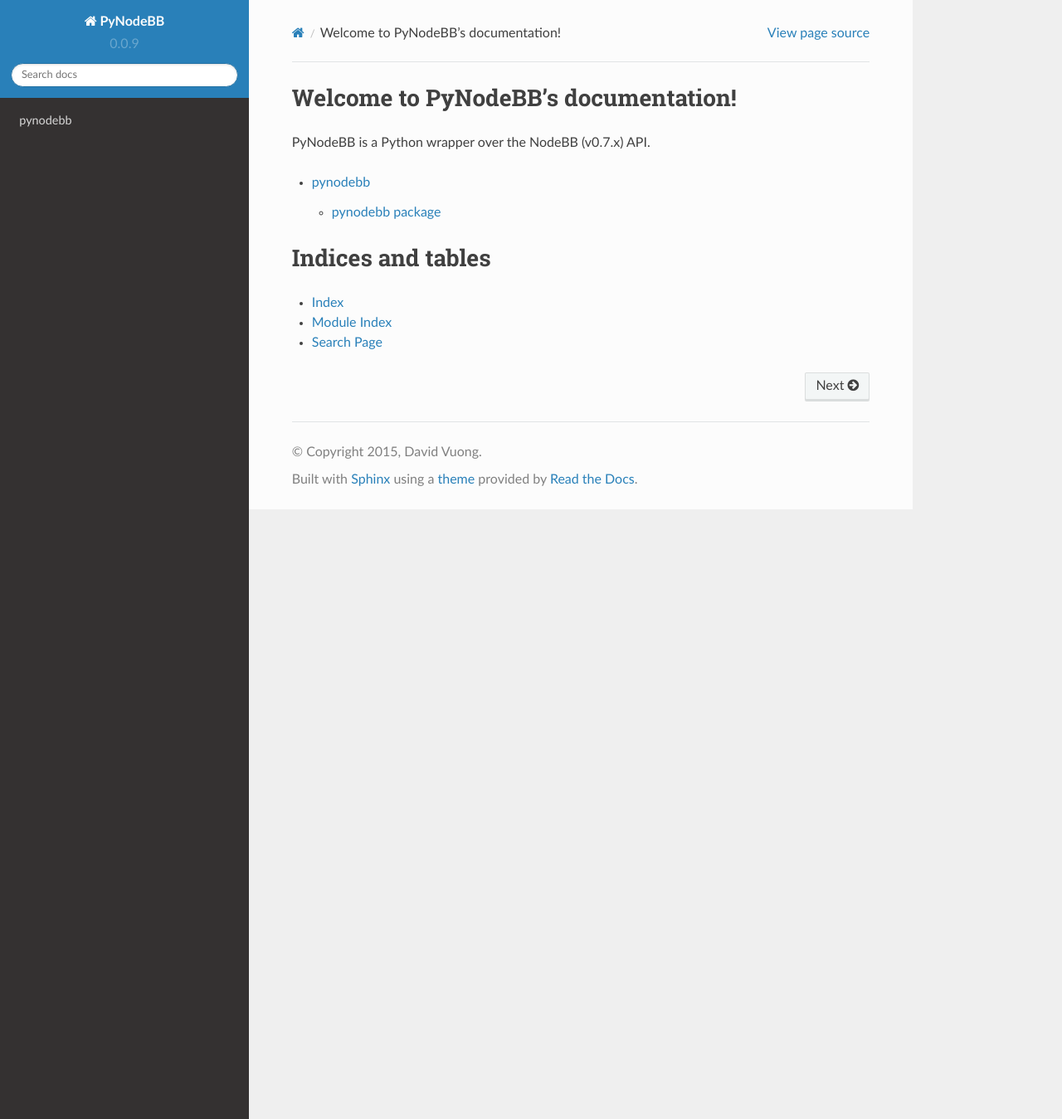
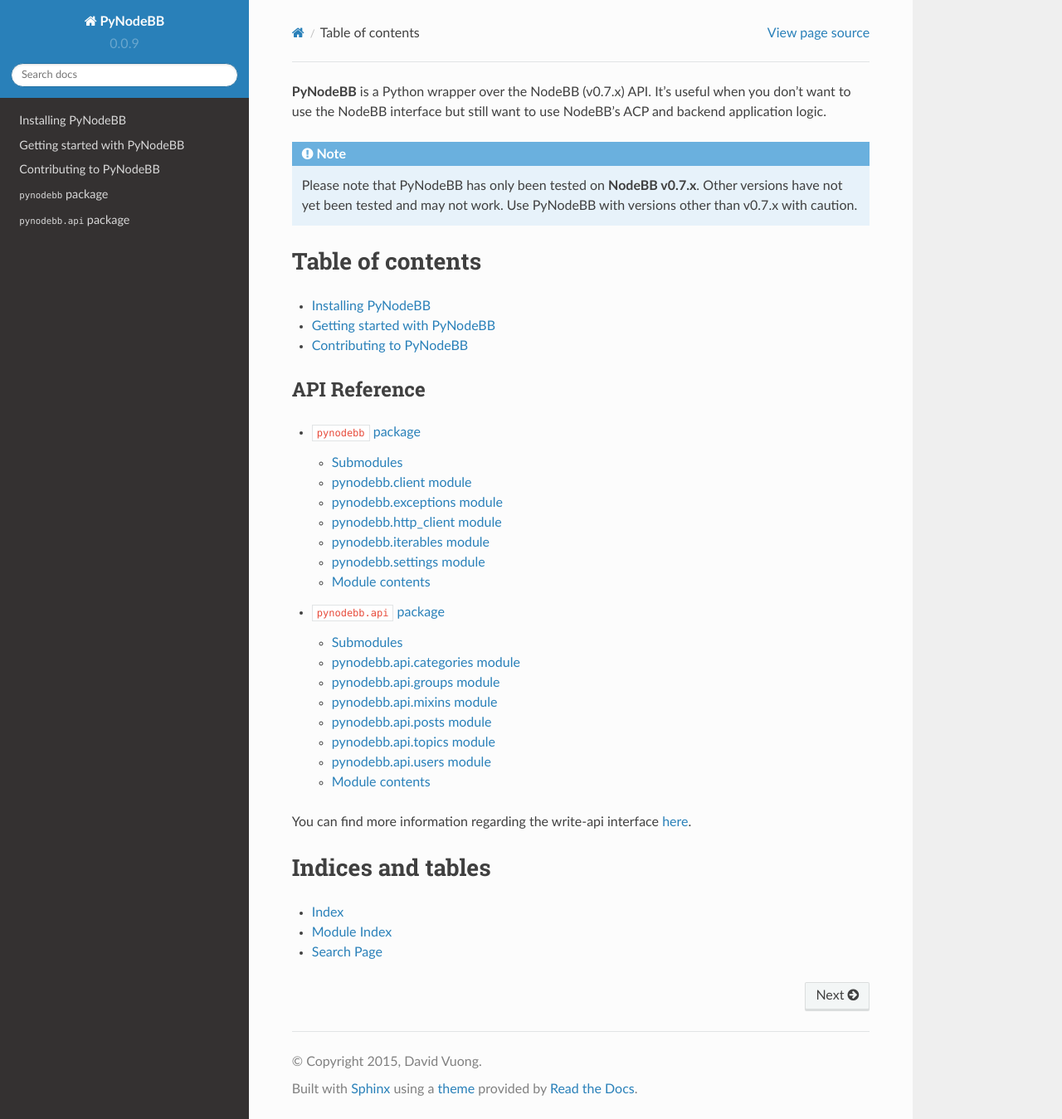
Before and after one commit to davidvuong/pynodebb, a Sphinx documentation site: the page built from docs/index.rst, in a window 1280 px wide and 1349 px high. Shown: the whole window at 83% size. Built offline with Sphinx 7.4.7 and the Read the Docs theme 2.0.0, drawn with Linux system fonts in a browser that asks for light colours.

```diff
--- a/docs/index.rst
+++ b/docs/index.rst
@@ -1,17 +1,29 @@
-.. PyNodeBB documentation master file, created by
-   sphinx-quickstart on Wed Nov  4 13:50:51 2015.
-   You can adapt this file completely to your liking, but it should at least
-   contain the root `toctree` directive.
+**PyNodeBB** is a Python wrapper over the NodeBB (v0.7.x) API. It's useful when you don't want to use the NodeBB interface but still want to use NodeBB's ACP and backend application logic.
 
-Welcome to PyNodeBB's documentation!
-====================================
+.. note::
 
-PyNodeBB is a Python wrapper over the NodeBB (v0.7.x) API.
+    Please note that PyNodeBB has only been tested on **NodeBB v0.7.x**. Other versions have not yet been tested and may not work. Use PyNodeBB with versions other than v0.7.x with caution.
+
+Table of contents
+=================
 
 .. toctree::
-   :maxdepth: 2
+    :maxdepth: 2
 
-   modules.rst
+    src/install
+    src/getstarted
+    src/contribute
+
+API Reference
+-------------
+
+.. toctree::
+    :maxdepth: 2
+
+    src/pynodebb
+    src/pynodebb.api
+
+You can find more information regarding the write-api interface `here <https://github.com/davidvuong/nodebb-plugin-write-api/blob/master/routes/v1/README.md>`_.
 
 Indices and tables
 ==================
--- /dev/null
+++ b/docs/src/contribute.rst
@@ -0,0 +1,26 @@
+Contributing to PyNodeBB
+========================
+
+Before contributing, please read the `contribution guide <https://github.com/davidvuong/pynodebb/blob/master/CONTRIBUTING.md>`_ on GitHub.
+
+1. Fork the PyNodeBB `repository <https://github.com/davidvuong/pynodebb>`_ on GitHub.
+
+2. Clone your PyNodeBB fork:
+
+.. code::
+
+    git clone git@github.com:your-github-name/pynodebb.git
+    cd pynodebb
+
+3. Setup your development environment:
+
+.. code::
+
+    mkvirtualenv pynodebb
+
+    pip install setuptools --upgrade
+    pip install -r requirements.txt
+
+4. Make your awesome changes.
+
+5. Submit a PR on `GitHub <https://github.com/davidvuong/pynodebb/pulls>`_.
--- /dev/null
+++ b/docs/src/getstarted.rst
@@ -0,0 +1,38 @@
+Getting started with PyNodeBB
+=============================
+
+.. note::
+
+    Before you continue, please read the install guide `here <install.html>`_.
+
+To re-cap, make sure that you've:
+
+1. Installed NodeBB and all dependencies (including Redis or MongoDB)
+2. Installed and enabled the ``nodebb-plugin-write-api``
+3. Created a write-api master token
+
+The next step is to start using the PyNodeBB client.
+
+.. code:: python
+
+    from __future__ import print_function
+    from pynodebb import Client
+
+    client = Client('http://localhost:4567', 'master_token')
+    client.configure(**{
+      'page_size': 20
+    })
+
+    # Retrieves a NodeBB user given their `uid`.
+    status_code, user = client.users.get(uid)
+    print(user['username'])
+
+    # Updates the retrieved user's `fullname`.
+    client.users.update(user['uid'], **{'fullname': 'David Vuong'})
+
+    # Iterate over all topics in category given the `cid`.
+    status_code, topics = client.topics.list(1):
+    for topic in topics:
+        print(topic['title'])
+
+For more information please checkout the `API Reference <pynodebb.html>`_.
--- /dev/null
+++ b/docs/src/install.rst
@@ -0,0 +1,29 @@
+Installing PyNodeBB
+===================
+
+1. Download and install NodeBB. Follow NodeBB's OS specific install guide `here <https://docs.nodebb.org/en/latest/installing/os.html>`_, making sure to replace ``v0.x.x`` with ``v0.7.x``.
+
+.. note::
+
+    PyNodeBB has only been tested on NodeBB v0.7.x. Please download from the ``v0.7.x`` branch.
+
+2. Install the ``nodebb-plugin-write-api`` plugin. Unfortunately NodeBB's API is read-only and does not natively support write requests hence a write-api plugin needs to be installed separately.
+
+.. code::
+
+    cd /path/to/nodebb/node_modules/
+    git clone git@github.com:davidvuong/nodebb-plugin-write-api.git
+
+Here we are installing my personal fork of the ``nodebb-plugin-write-api`` plugin.
+
+The write-api plugin from NodeBB lacks necessary functionality e.g. allowing clients to update user settings. It also no longer supports NodeBB v0.7.x. For more information, checkout the README on `nodebb-plugin-write-api <https://github.com/davidvuong/nodebb-plugin-write-api>`_.
+
+3. After you've cloned the repo, visit your NodeBB's ACP (Admin control panel) to enable the plugin and to create a master token. The master token can be created at ``/admin/plugins/write-api/``.
+
+If you're not able to configure the write-api, restart your NodeBB instance and try again. The master token is used to authenticate requests to your NodeBB instance so keep it safe!
+
+4. The final step is to install PyNodeBB itself. You can do that using pip:
+
+.. code::
+
+    pip install pynodebb --upgrade
--- a/docs/pynodebb.api.rst
+++ b/docs/src/pynodebb.api.rst
@@ -1,5 +1,5 @@
-pynodebb.api package
-====================
+``pynodebb.api`` package
+========================
 
 Submodules
 ----------
@@ -52,7 +52,6 @@ pynodebb.api.users module
     :undoc-members:
     :show-inheritance:
 
-
 Module contents
 ---------------
 
--- a/docs/pynodebb.rst
+++ b/docs/src/pynodebb.rst
@@ -51,7 +44,6 @@ pynodebb.settings module
     :undoc-members:
     :show-inheritance:
 
-
 Module contents
 ---------------
 
```
Also changed, not shown: other parts of docs/src/pynodebb.rst (+2 -9 lines), docs/modules.rst (deleted, +0 -7 lines), fabfile.py (+1 -8 lines).
